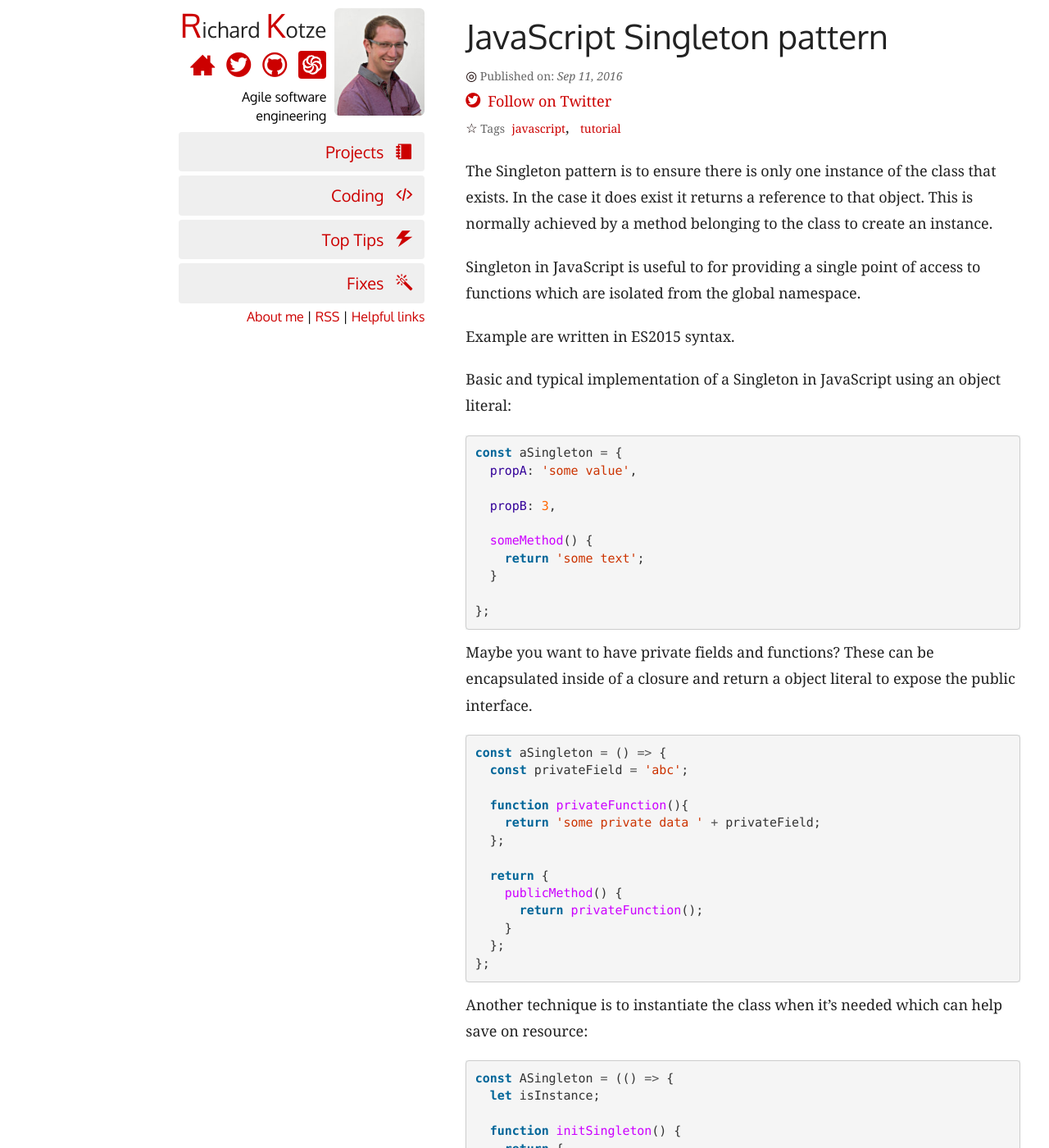
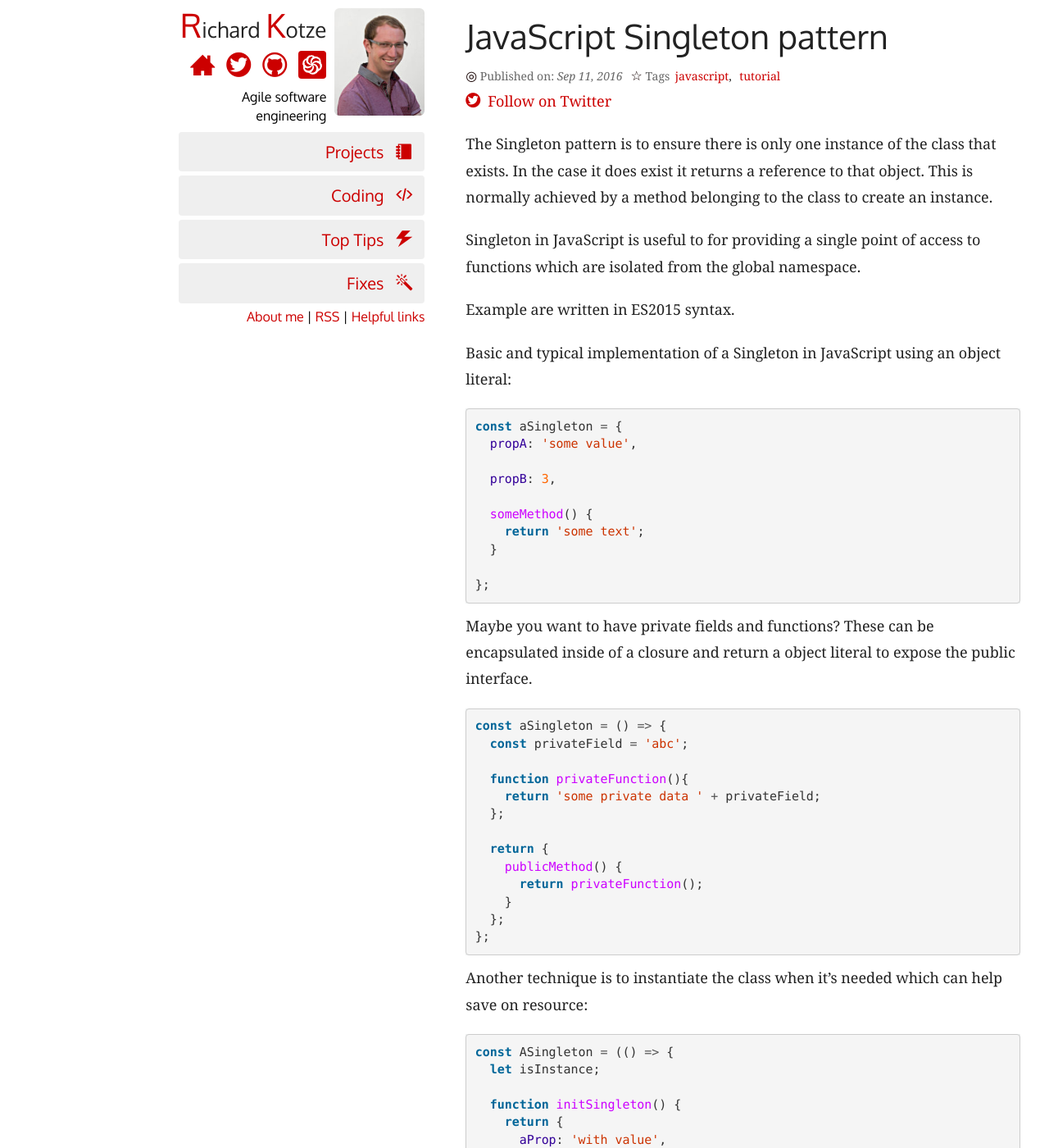
Before and after one commit to rkotze/rkotze.github.io, a Jekyll site: the page built from _posts/2016-09-11-singleton-pattern.md, in a window 1280 px wide and 1400 px high. Shown: the whole window at 82% size. Built offline with Jekyll 4.4.1, drawn with Linux system fonts in a browser that asks for light colours; comment, search, counter and statistics services are not loaded.

Commit message:
Tag layout

```diff
--- a/_includes/head.html
+++ b/_includes/head.html
@@ -18,17 +18,15 @@
   <meta charset="utf-8">
   <meta http-equiv="X-UA-Compatible" content="IE=edge">
   <meta name="viewport" content="width=device-width, initial-scale=1">
-  <title>{% if page.title %}{{ page.title | escape }}{% else %}{{ site.title | escape }}{% endif %}</title>
+  <title>{% if page.title %}{{ page.title | escape }}{%elsif page.tag %}{{ page.tag | capitalize }}{% else %}{{ site.title | escape }}{% endif %}</title>
   <meta property="og:site_name" content="Richard Kotze" />
   <meta property="og:locale" content="en_GB" />
   <meta name="description" content="{% if page.meta_description %}{{ page.meta_description | truncate: 160 }}{% else %}{{ site.description }}{% endif %}">
   <meta name="twitter:card" content="summary_large_image" />
   <meta name="twitter:site" content="@richardkotze" />
-  <meta name="twitter:title" content="{{ page.title }}" />
+  {% if page.title %}<meta name="twitter:title" content="{{ page.title }}" />{% endif %}
   <meta content="article" property="og:type">
-  {% if page.title %}
-  <meta content="{{ page.title }}" property="og:title">
-  {% endif %}
+  {% if page.title %}<meta content="{{ page.title }}" property="og:title">{% endif %}
   {% if page.meta_description %}
     <meta property="og:description" content="{{ page.meta_description }}">
   {% endif %}
@@ -46,7 +44,7 @@
     <meta content="{{ page.full_image_url }}" property="og:image">
   {% endif %}
 
-  <link rel="stylesheet" href="{{ "/css/main.css?v=8" | prepend: site.baseurl }}">
+  <link rel="stylesheet" href="{{ "/css/main.css?v=9" | prepend: site.baseurl }}">
   <link rel="canonical" href="{{ page.url | replace:'index.html','' | prepend: site.baseurl | prepend: site.url }}">
   <link rel="alternate" type="application/rss+xml" title="{{ site.title }}" href="{{ "/feed.xml" | prepend: site.baseurl | prepend: site.url }}">
   <link rel="icon" type="image/png" href="/css/favicon-16x16.png" sizes="16x16" />
--- a/_layouts/post.html
+++ b/_layouts/post.html
@@ -12,6 +12,7 @@ layout: default
 
     <header class="post-header">
       <h1 class="post-title" itemprop="name headline">{{ page.title }}</h1>
+      <div class="post-meta-container">
         <p class="pubDate post-meta">
           <span class="symbol">&#x25ce;</span> Published on:
           <time pubdate datetime="{{ page.date | date_to_xmlschema }}" itemprop="datePublished">
@@ -23,6 +24,16 @@ layout: default
           <span><span class="symbol">&#x1f79c;</span> Updated on: {{ page.update_date | date: "%b %-d, %Y" }}</span>
         </p>
         {% endif %}
+        {% if page.tags.size > 0 %}
+        <div class="container-tags"><span class="symbol">&#x2606;</span> Tags
+          <ul class="post-tags">
+            {% for tag in page.tags %}
+              <li><a href="/tags/{{ tag | downcase }}">{{ tag }}</a></li>
+            {% endfor %}
+          </ul>
+        </div>
+        {% endif %}
+      </div>
       <p class="top-article-follow">
         <a href="https://twitter.com/intent/follow?screen_name=richardkotze&tw_p=followbutton"
         rel="noopener nofollow"
@@ -31,15 +42,6 @@ layout: default
           <span>Follow on Twitter</span>
         </a>
       </p>
-      {% if page.tags.size > 0 %}
-      <div class="post-tags"><span class="symbol">&#x2606;</span> Tags
-        <ul class="post-tags">
-          {% for tag in page.tags %}
-            <li><a href="/tags/{{ tag | downcase }}">{{ tag }}</a></li>
-          {% endfor %}
-        </ul>
-      </div>
-      {% endif %}
     </header>
 
     <div class="post-content" itemprop="articleBody">
--- a/css/main.scss
+++ b/css/main.scss
@@ -108,12 +108,25 @@ table th, table td {
 
 article {
   p.top-article-follow {
-    margin-top: -20px;
+    margin-top: 0;
+    @media #{$small} {
+      margin-top: -20px;
+    }
   }
-  div.post-tags {
+  .post-meta-container {
+    display: block;
+    margin-bottom: 0;
+    @media #{$small} {
+      display: flex;
+    }
+  }
+  div.container-tags {
     font-size: 14px;
     color: $grey;
-    margin-top: -20px;
+    margin-left: 0;
+    @media #{$small} {
+      margin-left: 10px;
+    }
 
     ul.post-tags {
       display: inline;
@@ -125,10 +138,8 @@ article {
       display: inline;
       list-style: none;
       margin: 0;
-      padding: 0 5px;
-      a {
-        font-size: 14px;
-      }
+      padding: 0 3px;
+      font-size: 14px;
     }
 
     ul.post-tags li:after {
```
Lines whose indentation alone changed are shown as unchanged.
